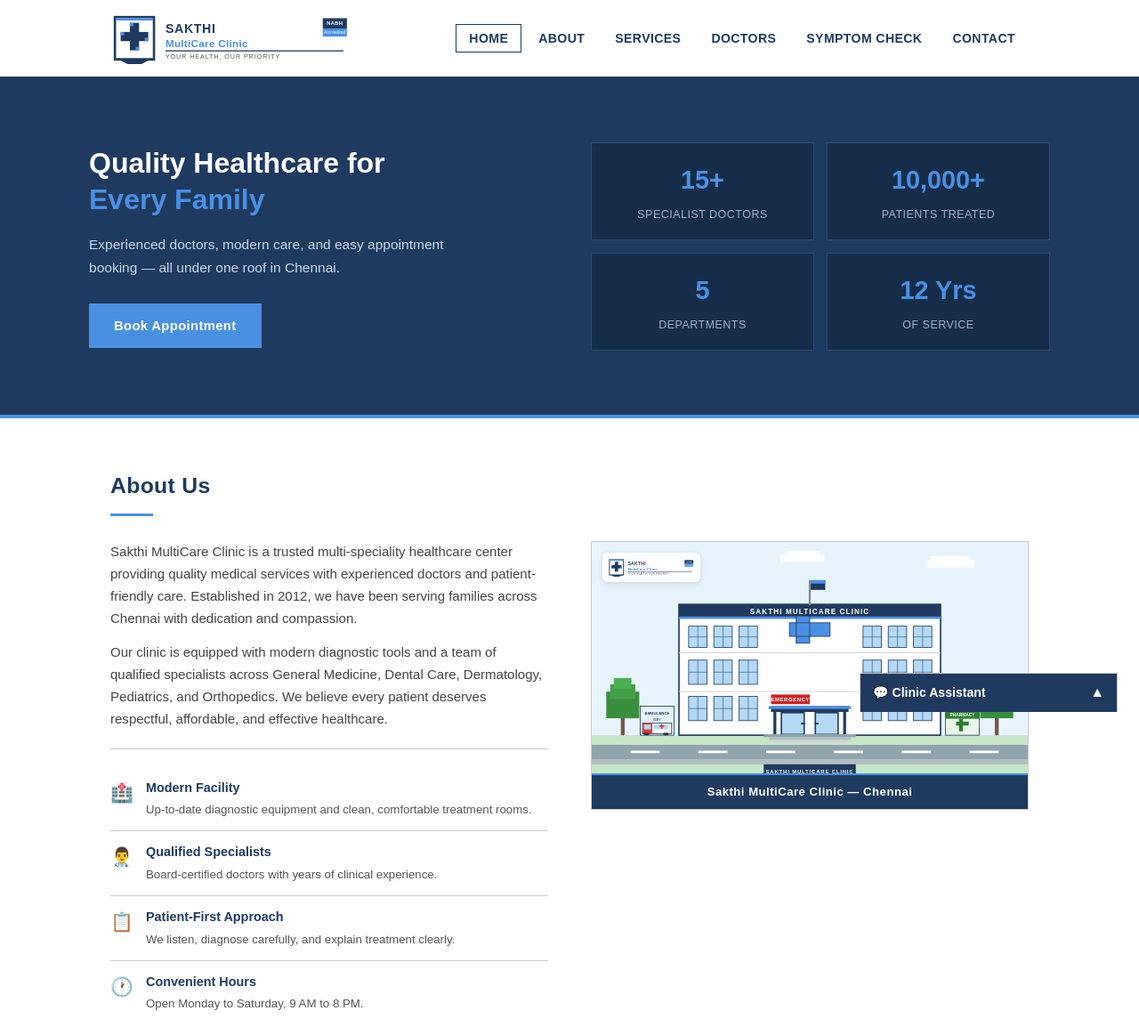
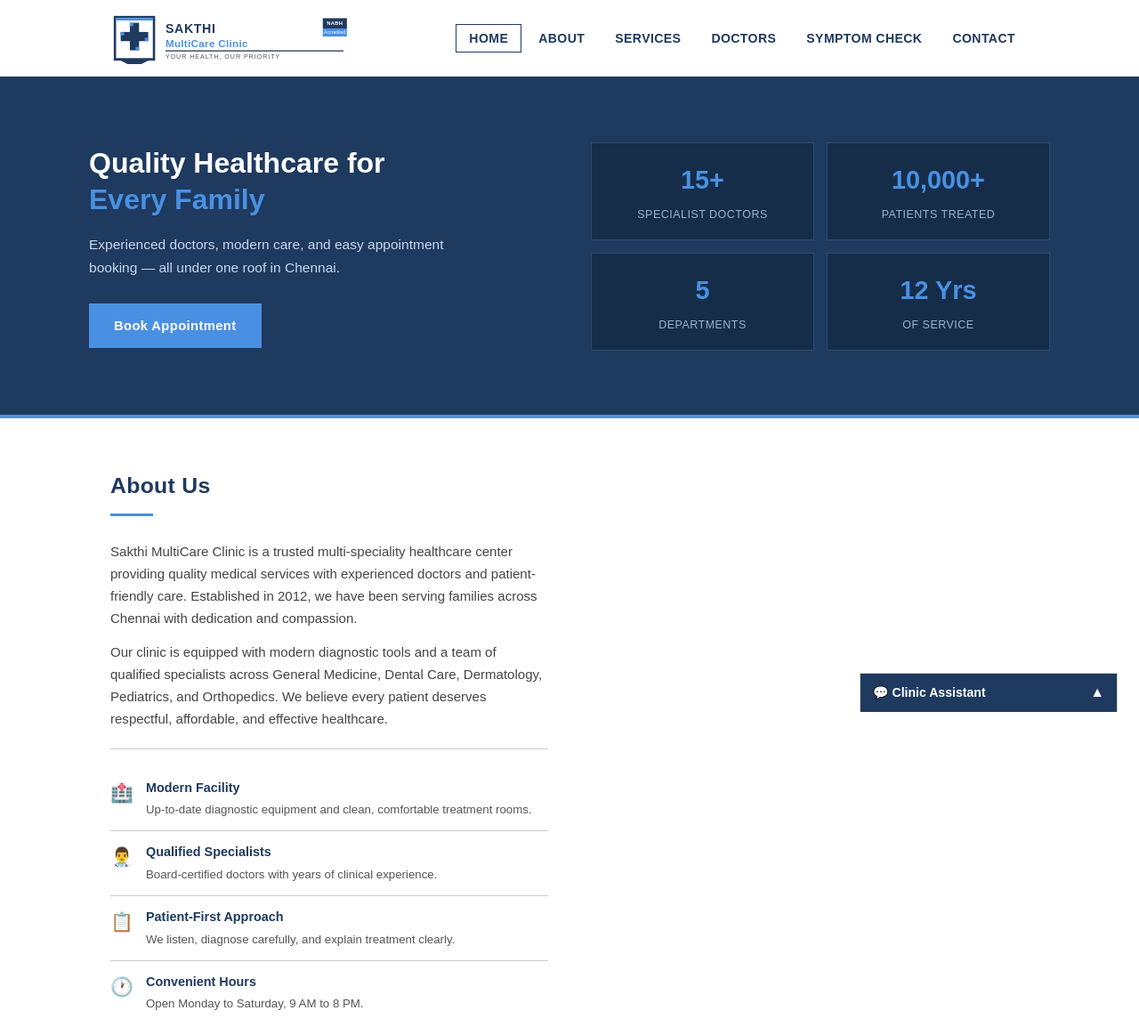
Before and after one commit to PonesakkiM/FUTURE_FS_03, a plain HTML site: page index.html in a window 1280 px wide. Shown: the top 1154 px of the page at 89% size. Drawn offline with Linux system fonts and the light colour scheme.

Commit message:
Remove about hospital image and fix footer logo visibility

```diff
--- a/index.html
+++ b/index.html
@@ -120,13 +120,7 @@
           </div>
         </div>
       </div>
-      <div class="about-image-block">
-        <div class="hero-photo" style="background-image: url('images/hospital.svg');">
-          <img src="images/logo.svg" alt="Sakthi MultiCare Clinic Logo" class="overlay-logo" />
-          <img src="images/hospital.svg" alt="" class="hospital-img-fallback" aria-hidden="true" />
-        </div>
-        <div class="hospital-img-caption">Sakthi MultiCare Clinic — Chennai</div>
-      </div>
+      <!-- hospital image removed as requested -->
     </div>
   </div>
 </section>
@@ -408,7 +402,7 @@
 
     <div class="footer-col">
       <div class="footer-logo-name">
-        <img src="images/logo.svg" alt="Sakthi MultiCare Clinic" style="height:52px;width:auto;filter:brightness(0) invert(1);display:block;margin-bottom:10px;" />
+        <img src="images/logo.svg" alt="Sakthi MultiCare Clinic" style="height:52px;width:auto;display:block;margin-bottom:10px;" />
       </div>
       <p>Trusted multi-speciality healthcare in Chennai since 2012. Serving families with quality and compassion.</p>
     </div>
```
